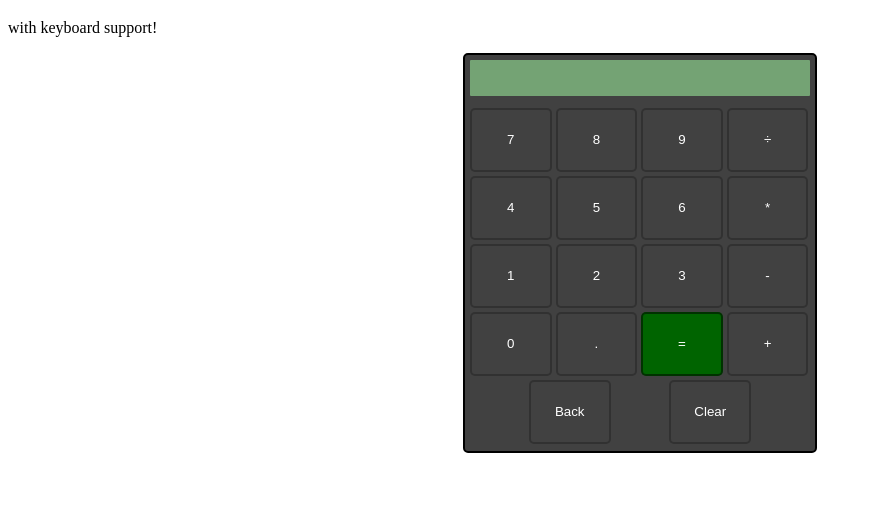
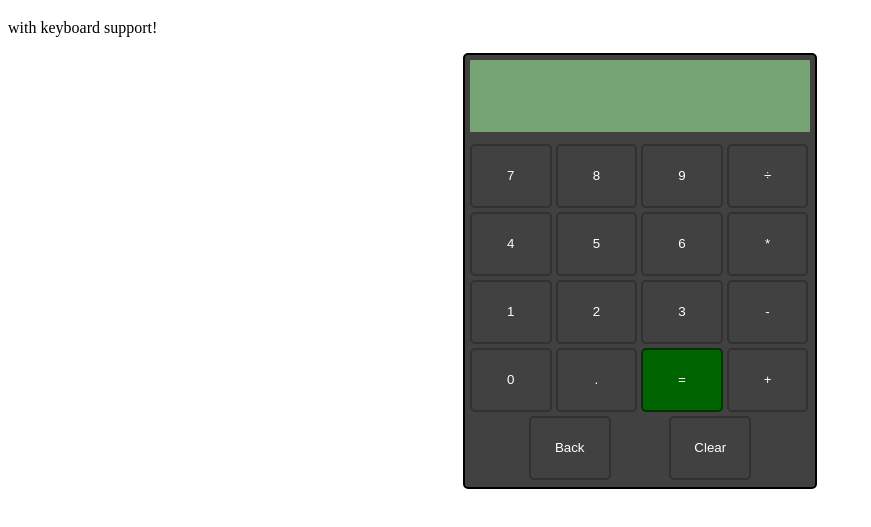
Before and after one commit to DeshawnN/odin-calculator, a plain HTML site: page index.html in a window 1280 px wide. Shown: the part 61-588 px from the top of the page, without its empty margins (0-871 px from the left). Drawn offline with Linux system fonts and the light colour scheme.

Commit message:
refactor: adjust the size of the display

```diff
--- a/css/styles.css
+++ b/css/styles.css
@@ -13,7 +13,8 @@
     border-radius: 1px;
 }
 .display > * {
-    min-height: 18px;
+    font-size: 36px;
+    min-height: 36px;
     text-align: end;
     padding-right: 5px;
     word-break: break-all;
```
